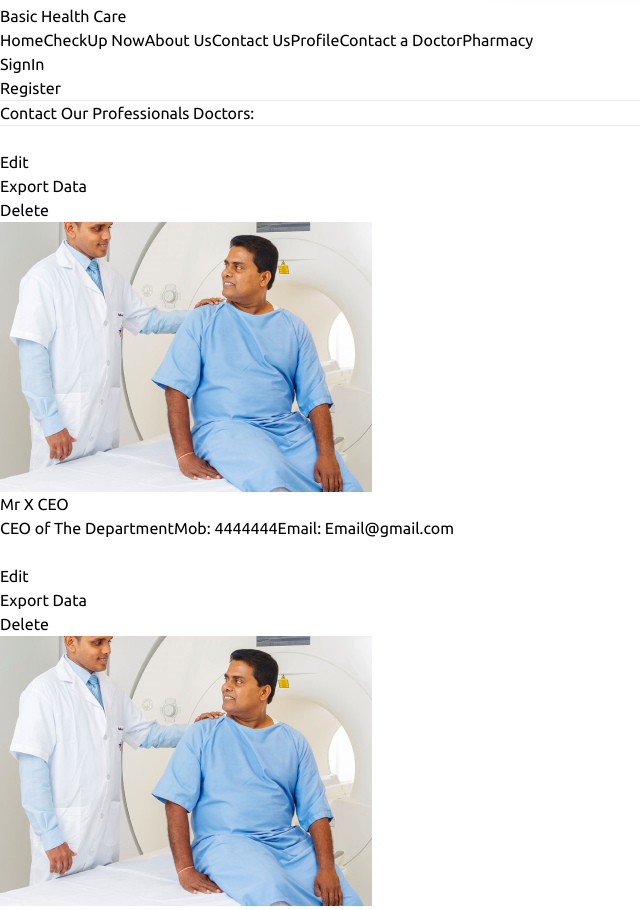
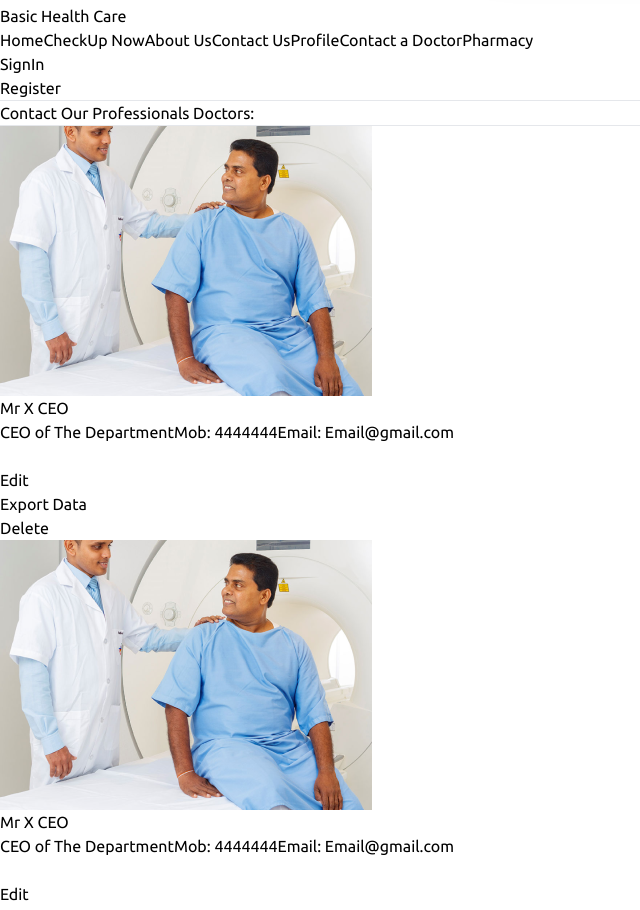
Before and after one commit to waqaskhattak123/hospitial-frontend, a React (Vite) app: page /contact in a window 1280 px wide. Shown: the part 1300-2210 px from the top of the page, without its empty margins (0-640 px from the left). Built offline with nearby package versions, Linux system fonts and the light colour scheme.

Commit message:
first commit

```diff
--- a/src/App.jsx
+++ b/src/App.jsx
@@ -7,34 +7,36 @@ import UserProfile from "./components/UserProfile";
 import About from "./components/About";
 import Contact from "./components/contact";
 import Store from "./components/Store";
-import 'react-toastify/dist/ReactToastify.css';
+import "react-toastify/dist/ReactToastify.css";
 import { ToastContainer } from "react-toastify";
 import Payment from "./components/Payment";
 import Admin from "./components/Admin";
 import Child from "./components/ChildCompo";
 import TotalStore from "./components/TotalStore";
+import AOS from "aos";
+import "aos/dist/aos.css"; // You can also use <link> for styles
+// ..
+AOS.init();
 function App() {
   return (
-    <>
-    <ToastContainer/>
-    <BrowserRouter>
-    <Routes>
-      <Route path="/" index element={<Home></Home>}/>
-      <Route path="/register" element={<Registeration/>}/>
-      <Route path="/login" element={<Login/>}/>
-      <Route path="/profile" element={<UserProfile/>}/>
-      <Route path="/about" element={<About/>}/>
-      <Route path="/contact" element={<Contact/>}/>
-      <Route path="/store" element={<Store/>}/>
-      <Route path="/Payment" element={<Payment/>}/>
-      <Route path="/admin" element={<Admin/>}/>
-      <Route path="/child" element={<Child/>}/>
-      <Route path="/totalstore" element={<TotalStore/>}/>
-    </Routes>
-    </BrowserRouter>
-
-
-    </>
+    <div className="bg-gray-300">
+      <ToastContainer />
+      <BrowserRouter>
+        <Routes>
+          <Route path="/" index element={<Home></Home>} />
+          <Route path="/register" element={<Registeration />} />
+          <Route path="/login" element={<Login />} />
+          <Route path="/profile" element={<UserProfile />} />
+          <Route path="/about" element={<About />} />
+          <Route path="/contact" element={<Contact />} />
+          <Route path="/store" element={<Store />} />
+          <Route path="/Payment" element={<Payment />} />
+          <Route path="/admin" element={<Admin />} />
+          <Route path="/child" element={<Child />} />
+          <Route path="/totalstore" element={<TotalStore />} />
+        </Routes>
+      </BrowserRouter>
+    </div>
   );
 }
 
--- a/src/components/Contact.jsx
+++ b/src/components/Contact.jsx
@@ -1,73 +1,25 @@
 import React from "react";
-import one from '../images/four.png'
+import one from "../images/four.png";
 import { Link } from "react-router-dom";
 import Navbar from "./Navbar";
 import Footer from "./Footer";
 
 const Contact = () => {
   return (
-    <div >
-        <Navbar/>
-      <h1 className="text-center text-5xl text-red-600 h-[70px] font-semibold mt-[100px]">
+    <div>
+      <Navbar />
+      <div>
+        <h1 className="text-center text-white text-5xl h-[70px] font-semibold mt-[100px]">
           Contact Our Professionals Doctors:
         </h1>
         <hr></hr>
-      <div className="grid grid-cols-4 mx-4 gap-7 ">
-
-
+        <div
+          className="grid grid-cols-4 mx-4 gap-7 mb-3"
+          data-aos="fade-up"
+          data-aos-anchor-placement="top-center"
+        >
           {/* cards started */}
           <div className="w-full max-w-sm bg-white border border-gray-200 rounded-lg shadow dark:bg-gray-800 dark:border-gray-700">
-        <div className="flex justify-end px-4 pt-4">
-          <button
-            id="dropdownButton"
-            data-dropdown-toggle="dropdown"
-            className="inline-block text-gray-500 dark:text-gray-400 hover:bg-gray-100 dark:hover:bg-gray-700 focus:ring-4 focus:outline-none focus:ring-gray-200 dark:focus:ring-gray-700 rounded-lg text-sm p-1.5"
-            type="button"
-          >
-            <span className="sr-only">Open dropdown</span>
-            <svg
-              className="w-5 h-5"
-              aria-hidden="true"
-              xmlns="http://www.w3.org/2000/svg"
-              fill="currentColor"
-              viewBox="0 0 16 3"
-            >
-              <path d="M2 0a1.5 1.5 0 1 1 0 3 1.5 1.5 0 0 1 0-3Zm6.041 0a1.5 1.5 0 1 1 0 3 1.5 1.5 0 0 1 0-3ZM14 0a1.5 1.5 0 1 1 0 3 1.5 1.5 0 0 1 0-3Z" />
-            </svg>
-          </button>
-          {/* Dropdown menu */}
-          <div
-            id="dropdown"
-            className="z-10 hidden text-base list-none bg-white divide-y divide-gray-100 rounded-lg shadow w-44 dark:bg-gray-700"
-          >
-            <ul className="py-2" aria-labelledby="dropdownButton">
-              <li>
-                <a
-                  href="#"
-                  className="block px-4 py-2 text-sm text-gray-700 hover:bg-gray-100 dark:hover:bg-gray-600 dark:text-gray-200 dark:hover:text-white"
-                >
-                  Edit
-                </a>
-              </li>
-              <li>
-                <a
-                  href="#"
-                  className="block px-4 py-2 text-sm text-gray-700 hover:bg-gray-100 dark:hover:bg-gray-600 dark:text-gray-200 dark:hover:text-white"
-                >
-                  Export Data
-                </a>
-              </li>
-              <li>
-                <a
-                  href="#"
-                  className="block px-4 py-2 text-sm text-red-600 hover:bg-gray-100 dark:hover:bg-gray-600 dark:text-gray-200 dark:hover:text-white"
-                >
-                  Delete
-                </a>
-              </li>
-            </ul>
-          </div>
-        </div>
             <div className="flex flex-col items-center pb-10">
               <img
                 className="w-24 h-24 mb-3 rounded-full shadow-lg"
@@ -86,8 +38,6 @@ const Contact = () => {
               <span className="text-sm text-gray-500 dark:text-gray-400">
                 Email: Email@gmail.com
               </span>
-
-
             </div>
           </div>
 
@@ -163,8 +113,6 @@ const Contact = () => {
               <span className="text-sm text-gray-500 dark:text-gray-400">
                 Email: Email@gmail.com
               </span>
-
-
             </div>
           </div>
 
@@ -240,8 +188,6 @@ const Contact = () => {
               <span className="text-sm text-gray-500 dark:text-gray-400">
                 Email: Email@gmail.com
               </span>
-
-
             </div>
           </div>
 
@@ -317,8 +263,6 @@ const Contact = () => {
               <span className="text-sm text-gray-500 dark:text-gray-400">
                 Email: Email@gmail.com
               </span>
-
-
             </div>
           </div>
 
@@ -394,8 +338,6 @@ const Contact = () => {
               <span className="text-sm text-gray-500 dark:text-gray-400">
                 Email: Email@gmail.com
               </span>
-
-
             </div>
           </div>
 
@@ -471,8 +413,6 @@ const Contact = () => {
               <span className="text-sm text-gray-500 dark:text-gray-400">
                 Email: Email@gmail.com
               </span>
-
-
             </div>
           </div>
 
@@ -548,8 +488,6 @@ const Contact = () => {
               <span className="text-sm text-gray-500 dark:text-gray-400">
                 Email: Email@gmail.com
               </span>
-
-
             </div>
           </div>
 
@@ -625,16 +563,14 @@ const Contact = () => {
               <span className="text-sm text-gray-500 dark:text-gray-400">
                 Email: Email@gmail.com
               </span>
-
-
             </div>
           </div>
 
           {/* cards ended */}
         </div>
-      <Footer/>
+        <Footer />
       </div>
-
+    </div>
   );
 };
 
```
Also changed, not shown: src/components/Home.jsx (+47 -40 lines), src/components/Admin.jsx (line endings or trailing spaces). Lines whose indentation alone changed are shown as unchanged.
